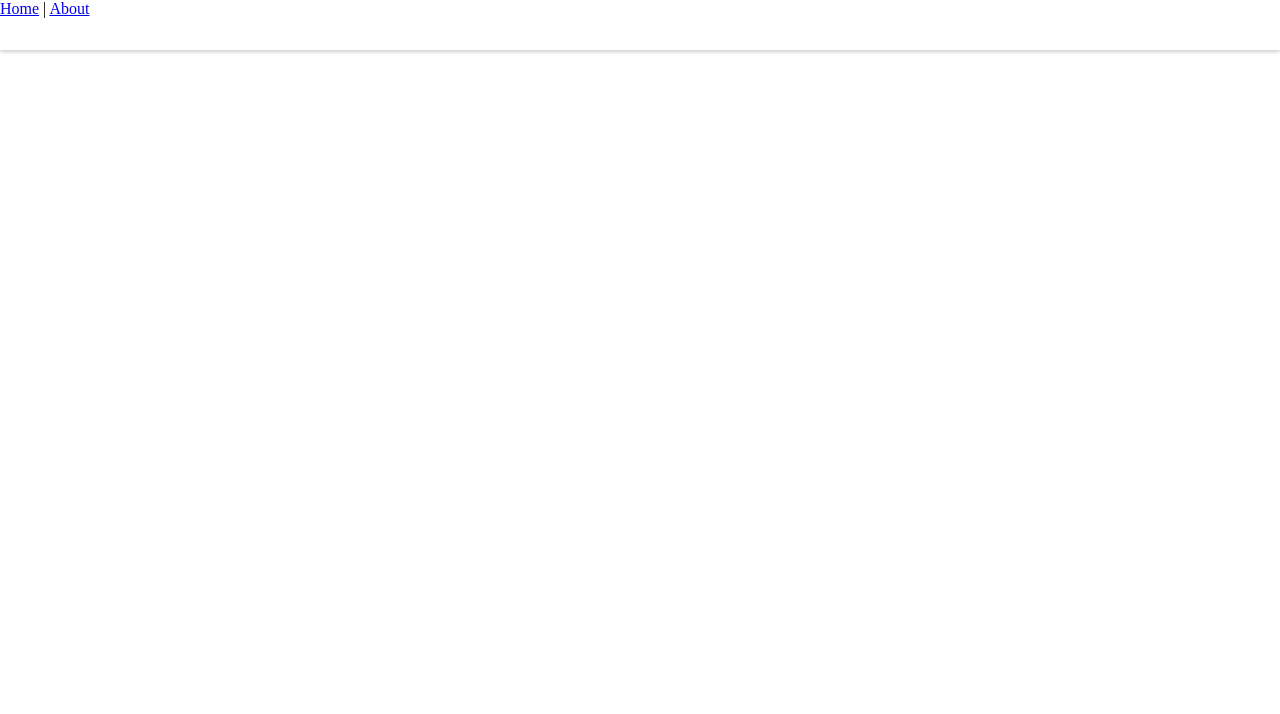
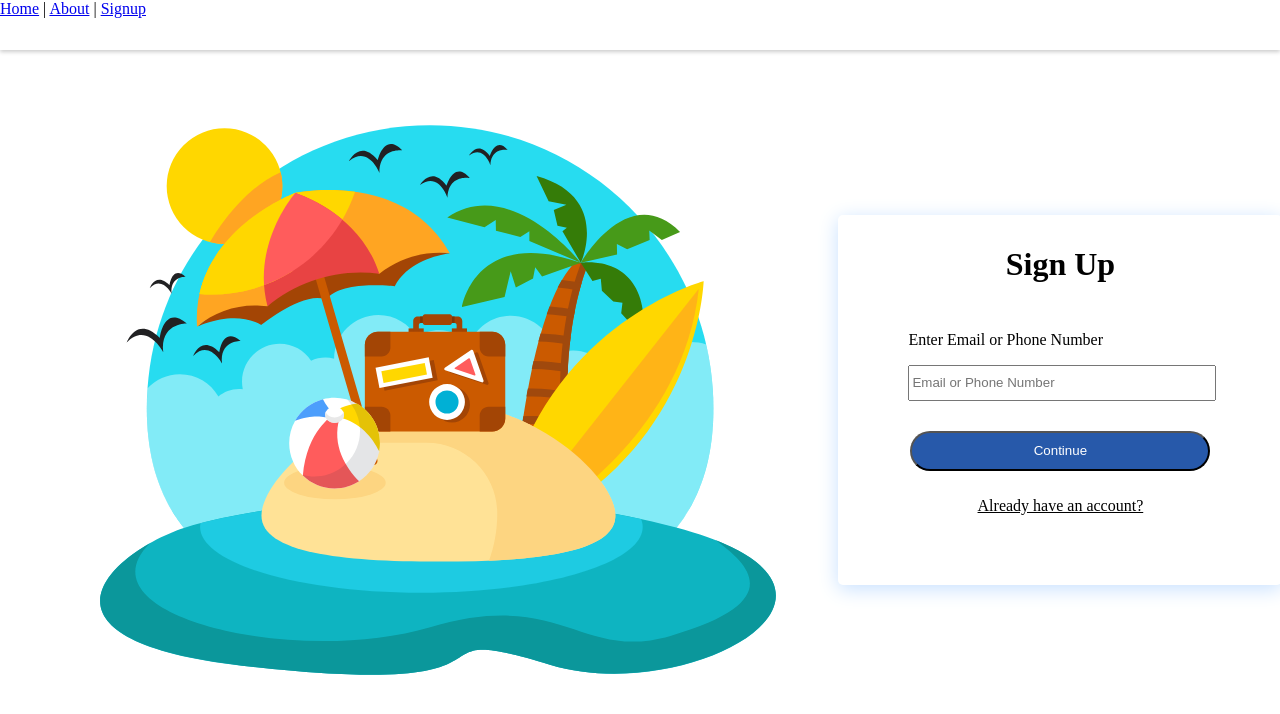
Before and after one commit to jspmarc/TechnoScape-AdAstraAbyssoque, a Vue app: page /signup in a window 1280 px wide. Before the commit this address had no page. Shown: the top 714 px of the page. Built offline with nearby package versions, Linux system fonts and the light colour scheme.

Commit message:
feat(Signup): add signup page

```diff
--- /dev/null
+++ b/src/components/Signup/SignupBox.vue
@@ -0,0 +1,51 @@
+<template>
+  <div class="box">
+    <h1>Sign Up</h1>
+    <div class="form-box">
+      <p>Enter Email or Phone Number</p>
+      <input placeholder="Email or Phone Number" />
+    </div>
+    <button>Continue</button>
+    <p>Already have an account?</p>
+  </div>
+</template>
+
+<script>
+export default {};
+</script>
+
+<style scoped>
+.box {
+  width: 444px;
+  height: 350px;
+  box-shadow: 0px 4px 20px #c7e0ff;
+  border-radius: 5px;
+  text-align: center;
+  padding: 10px 0;
+}
+
+.box > button {
+  width: 300px;
+  height: 40px;
+  background: #2759aa;
+  border-radius: 20px;
+  color: #fff;
+  cursor: pointer;
+  margin: 10px 0;
+}
+
+.box > p {
+  text-decoration: underline;
+}
+
+.form-box {
+  text-align: left;
+  padding: 10px 70px;
+  margin: 10px 0;
+}
+
+.form-box > input {
+  width: 300px;
+  height: 30px;
+}
+</style>
--- a/src/router/index.js
+++ b/src/router/index.js
@@ -1,6 +1,7 @@
 import { createRouter, createWebHistory } from "vue-router";
 import Home from "../views/Home.vue";
 import About from "../views/About.vue";
+import Signup from "../views/Signup.vue";
 
 const routes = [
   {
@@ -13,6 +14,11 @@ const routes = [
     name: "About",
     component: About,
   },
+  {
+    path: "/signup",
+    name: "Sign Up",
+    component: Signup,
+  },
 ];
 
 const router = createRouter({
--- /dev/null
+++ b/src/views/Signup.vue
@@ -0,0 +1,29 @@
+<template>
+  <div class="signup-box">
+    <img src="../assets/signup-1.svg" /><SignupBox />
+  </div>
+</template>
+
+<script>
+import SignupBox from "../components/Signup/SignupBox.vue";
+
+export default {
+  components: {
+    SignupBox,
+  },
+};
+</script>
+
+<style scoped>
+.signup-box {
+  display: flex;
+  justify-content: space-between;
+  align-items: center;
+  margin: 0% 10% 0% 3%;
+}
+
+.signup-box > img {
+  width: 800px;
+  height: 700px;
+}
+</style>
--- a/src/views/nav/Navbar.vue
+++ b/src/views/nav/Navbar.vue
@@ -1,7 +1,8 @@
 <template>
   <div class="nav">
     <router-link class="nav-link" to="/">Home</router-link> |
-    <router-link class="nav-link" to="/about">About</router-link>
+    <router-link class="nav-link" to="/about">About</router-link> |
+    <router-link class="nav-link" to="/signup">Signup</router-link>
   </div>
 </template>
 
```
Also changed, not shown: src/assets/logo.png (deleted), src/assets/signup-1.svg (added).
